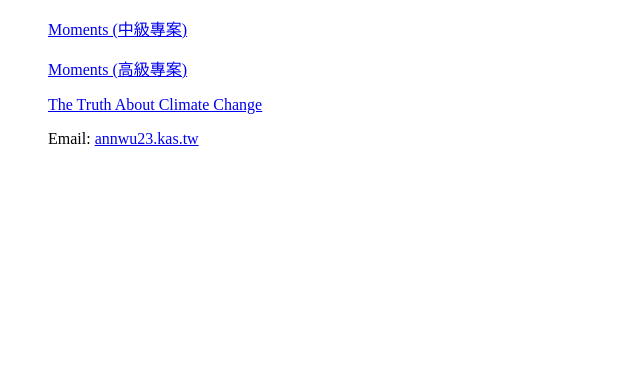
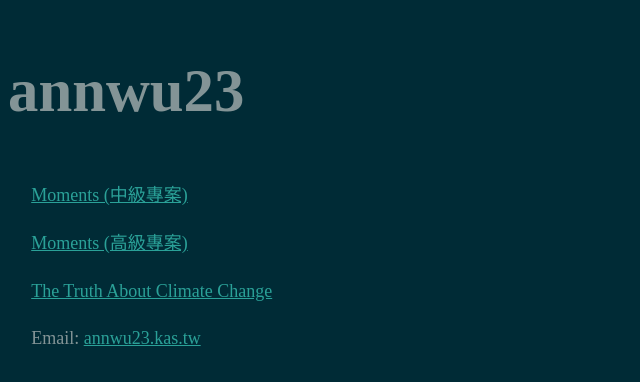
Before and after one commit to annwu23/annwu23.github.io, a plain HTML site: page index.html in a window 1280 px wide. Shown: the whole page, without its empty margins (0-640 px from the left). Drawn offline with Linux system fonts and the light colour scheme.

Commit message:
Added static folder and main.css file inside static folder

```diff
--- a/index.html
+++ b/index.html
@@ -7,6 +7,7 @@
     <meta name="author" content="annwu23">
     <meta name="generator" content="Jekyll v3.8.5">
     <title>annwu23</title>
+    <link rel="stylesheet" href="static/main.css">
     <!-- <link rel="icon" href="/favicon.png">
     <link rel="apple-touch-icon" href="/apple-touch-icon.png">
     <link rel="stylesheet" href="/static/bootstrap.min.css">
@@ -15,6 +16,7 @@
   </head>
   <body>
     <div class="container">
+      <h1 id="annwu23">annwu23</h1>
       <ul style="list-style-type: none;">
         <li>
           <i class="fab fa-github"></i><p><a href="../moments/">Moments (中級專案)</a></p>
--- /dev/null
+++ b/static/main.css
@@ -0,0 +1,45 @@
+html {
+  font-size: 18px;
+  line-height: 1.65;
+}
+
+body {
+	background-color: #002b36; /* base03 (darkest) */
+	color: #839496; /* base0 */
+	font-size: 18px;
+	line-height: 1.65;
+	font-family: "Microsoft Jhenghei";
+}
+
+a, a:link, a:visited, a:active { color: #2aa198; /* cyan */ }
+a:hover { color: #268bd2; /* blue */ }
+
+#container {
+  margin: 2.25rem auto;
+  width: 60%;
+  max-width: 600px;
+}
+
+h1 {
+	margin-bottom: 2.25rem;
+	font-size: 3.375rem;
+}
+
+ul {
+	list-style-type: none;
+	padding-left: 0;
+}
+ul li {
+	margin-bottom: 1em;
+	margin-left: 0;
+}
+ul li i {
+	display: inline-block;
+	width: 16px;
+	height: 16px;
+	vertical-align: middle;
+	margin-right: 0.4em;
+}
+ul li p {
+	display: inline;
+}
```
